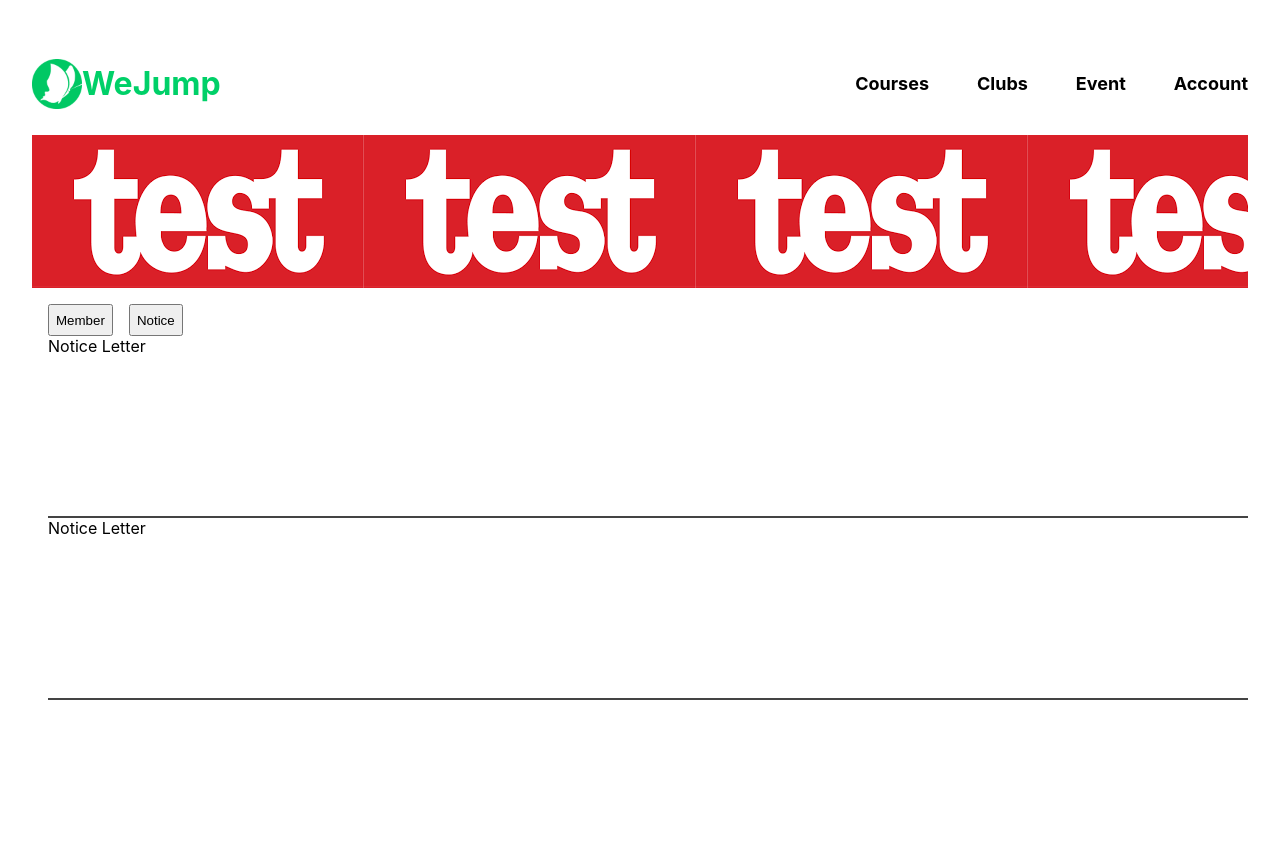
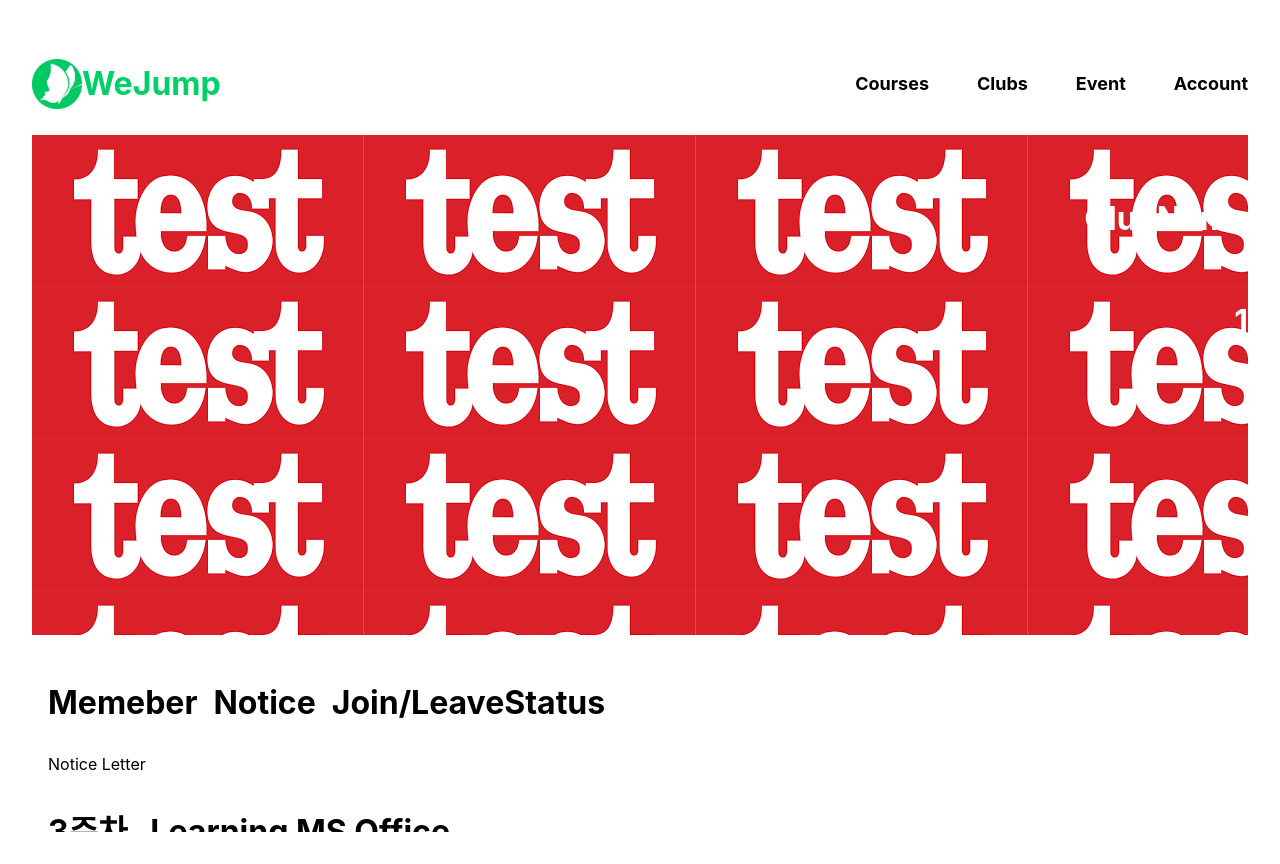
Before and after one commit to krokerdile/weJump_Fe, a React (Vite) app: page /weJump_Fe/Clubs/1 in a window 1280 px wide. Built offline with nearby package versions, Linux system fonts and the light colour scheme.

Commit message:
fix: 클럽 관련 컴포넌트 수정

```diff
--- /dev/null
+++ b/src/components/Club/ClubJoinLeaveStatus.jsx
@@ -0,0 +1,9 @@
+const ClubJoinLeaveStatus = () => {
+  return (
+    <>
+      <div></div>
+    </>
+  );
+};
+
+export default ClubJoinLeaveStatus;
--- a/src/pages/clubs/ClubMember.jsx
+++ b/src/components/Club/ClubMember.jsx
@@ -1,4 +1,4 @@
-import MemberLogo from "../../components/clubs/MemberLogo";
+import MemberLogo from "@components/Club/MemberLogo";
 import styled from "styled-components";
 
 const ClubMember = () => {
--- a/src/pages/clubs/ClubNotice.jsx
+++ b/src/components/Club/ClubNotice.jsx
@@ -1,5 +1,5 @@
 import styled from "styled-components";
-import NoticeBox from "../../components/clubs/NoticeBox";
+import NoticeBox from "@components/Club/NoticeBox";
 
 const ClubNotice = () => {
   const mockData = [
--- /dev/null
+++ b/src/components/Club/ClubTab.jsx
@@ -0,0 +1,27 @@
+import styled from "styled-components";
+import Text from "@components/common/Text";
+import useClubTabStore from "@store/useClubTabStore";
+
+const ClubTab = () => {
+  const { setClubTabStatus } = useClubTabStore();
+
+  const handleTabStatus = (status) => {
+    setClubTabStatus(status);
+  };
+  return (
+    <TabBox>
+      <Text text="Memeber" onClick={() => handleTabStatus("Member")} fontSize="headline1" fontWeight="headline1" color="black" />
+      <Text text="Notice" onClick={() => handleTabStatus("Notice")} fontSize="headline1" fontWeight="headline1" color="black" />
+      <Text text="Join/LeaveStatus" onClick={() => handleTabStatus("JoinLeaveStatus")} fontSize="headline1" fontWeight="headline1" color="black" />
+    </TabBox>
+  );
+};
+
+export default ClubTab;
+
+const TabBox = styled.div`
+  display: flex;
+  flex-direction: row;
+  align-items: left;
+  gap: 1rem;
+`;
--- a/src/components/clubs/MemberLogo.jsx
+++ b/src/components/Club/MemberLogo.jsx
@@ -1,11 +1,11 @@
 import styled from "styled-components";
-import Text from "../common/Text";
+import Text from "@components/common/Text";
 
 const MemberLogo = () => {
   return (
     <Member>
       <Icon src="/assets/image/Logo.png" />
-      <Text>Member</Text>
+      <Text text="member name" fontSize="bodycopy" fontWeight="bodycopy" color="black" />
     </Member>
   );
 };
--- a/src/components/clubs/NoticeBox.jsx
+++ b/src/components/Club/NoticeBox.jsx
@@ -1,15 +1,15 @@
 import styled from "styled-components";
-import Text from "../common/Text";
+import Text from "@components/common/Text";
 
 const NoticeBox = ({ title, text, user, date }) => {
   return (
     <BoxWrapper>
       <div>Notice Letter</div>
-      <Text>{title}</Text>
-      <Text>{text}</Text>
+      <Text text={title} fontSize="headline1" fontWeight="headline1" color="black" />
+      <Text text={text} fontSize="bodycopy" fontWeight="bodycopy" color="black" />
       <BoxFooter>
-        <Text>{user}</Text>
-        <Text>{date}</Text>
+        <Text text={user} fontSize="bodycopy" fontWeight="bodycopy" color="grey-2" />
+        <Text text={date} fontSize="bodycopy" fontWeight="bodycopy" color="grey-2" />
       </BoxFooter>
       <Divider />
     </BoxWrapper>
@@ -21,7 +21,6 @@ export default NoticeBox;
 const BoxWrapper = styled.div`
   display: flex;
   flex-direction: column;
-  gap: 1rem;
   width: 100%;
   text-align: left;
 `;
--- a/src/components/clubs/ClubTab.jsx
+++ /dev/null
@@ -1,27 +0,0 @@
-import styled from "styled-components";
-import Text from "@components/common/Text";
-import useClubTabStore from "@store/useClubTabStore";
-
-const ClubTab = () => {
-  const { setClubTabStatus, clubTabStatus } = useClubTabStore();
-
-  const handleTabStatus = (status) => {
-    setClubTabStatus(status);
-  };
-  return (
-    <TabBox>
-      <button onClick={() => handleTabStatus("Member")}>Member</button>
-      <button onClick={() => handleTabStatus("Notice")}>Notice</button>
-      <Text>{clubTabStatus}</Text>
-    </TabBox>
-  );
-};
-
-export default ClubTab;
-
-const TabBox = styled.div`
-  display: flex;
-  flex-direction: row;
-  align-items: left;
-  gap: 1rem;
-`;
--- a/src/components/common/ListCard.jsx
+++ b/src/components/common/ListCard.jsx
@@ -6,8 +6,7 @@ const ListCard = (props) => {
     <CardWrapper onClick={props.onClick}>
       <CardCover src={props.img} alt="no" />
       <CardFooter>
-        <Text>{props.clubName}</Text>
-        <Text>{props.index}</Text>
+        <Text text={props.clubName} fontSize="headline1" fontWeight="headline1" color="black" />
       </CardFooter>
     </CardWrapper>
   );
@@ -16,8 +15,9 @@ const ListCard = (props) => {
 export default ListCard;
 
 const CardWrapper = styled.div`
-  width: 14rem;
-  height: 14rem;
+  width: 20.8125rem;
+  height: 22.5rem;
+  flex-shrink: 0;
   border: solid 1px black;
   border-radius: 1rem;
 `;
@@ -31,7 +31,9 @@ const CardFooter = styled.div`
 `;
 
 const CardCover = styled.img`
-  width: 14rem;
-  height: 7rem;
-  border-radius: 1rem 1rem 0 0;
+  width: 333px;
+  height: 183px;
+  flex-shrink: 0;
+  border-radius: 10px 10px 0px 0px;
+  background: url(<path-to-image>), lightgray 50% / cover no-repeat;
 `;
--- a/src/components/common/Text.jsx
+++ b/src/components/common/Text.jsx
@@ -15,4 +15,5 @@ const TextLine = styled.p`
   font-weight: ${(props) => props.theme.fontWeight[props.fontWeight]};
   color: ${(props) => props.theme.color[props.color]};
   text-decoration: none;
+  padding: 0;
 `;
--- a/src/pages/clubs/ClubDetail.jsx
+++ b/src/pages/clubs/ClubDetail.jsx
@@ -2,14 +2,16 @@ import { useParams } from "react-router-dom";
 import styled from "styled-components";
 import Text from "@components/common/Text";
 import test from "/assets/image/test.png";
-import ClubTab from "@components/clubs/ClubTab";
+import ClubTab from "@components/Club/ClubTab";
 import useClubTabStore from "@store/useClubTabStore";
-import ClubNotice from "./ClubNotice";
-import ClubMember from "./ClubMember";
+import ClubNotice from "@components/Club/ClubNotice";
+import ClubMember from "@components/Club/ClubMember";
+import ClubJoinLeaveStatus from "@components/Club/ClubJoinLeaveStatus";
 
 const tabComponent = {
   Notice: ClubNotice,
   Member: ClubMember,
+  JoinLeaveStatus: ClubJoinLeaveStatus,
 };
 
 const getBodyByStatus = (clubTabStatus) => {
@@ -25,6 +27,8 @@ const ClubDetail = () => {
       <Banner>
         <BannerBox>
           <Text>Club Name: {clubId}</Text>
+          <Text text="ClubName" fontSize="headline1" fontWeight="headline1" color="white" />
+          <Text text={clubId} fontSize="headline1" fontWeight="headline1" color="white" />
           <Text>Hello</Text>
         </BannerBox>
       </Banner>
@@ -40,17 +44,19 @@ export default ClubDetail;
 
 const Banner = styled.div`
   width: 100%;
-  height: 30%;
+  height: 31.25rem;
   display: flex;
-  flex-direction: row;
-  align-items: flex-end;
-  -webkit-align-items: flex-end;
+  flex-direction: column;
   background-image: url(${test});
 `;
 
 const BannerBox = styled.div`
   width: 100%;
-  height: 10%;
+  height: 31.25rem;
+  z-index: 999;
+  display: flex;
+  flex-direction: column;
+  align-items: flex-end;
 `;
 
 const ClubMainBox = styled.div`
--- a/src/pages/clubs/Clubs.jsx
+++ b/src/pages/clubs/Clubs.jsx
@@ -23,7 +23,7 @@ const Clubs = () => {
         {clubList &&
           clubList.map((club, index) => (
             <>
-              <ListCard onClick={() => handleDetail(club.id)} key={index} clubName={club.name} index={index} img={club.img} />
+              <ListCard onClick={() => handleDetail(club.id)} key={index} clubName={club.name} img={club.img} />
             </>
           ))}
       </ClubListWrapper>
@@ -33,7 +33,7 @@ const Clubs = () => {
         {clubList &&
           clubList.map((club, index) => (
             <>
-              <ListCard key={index} clubName={club.name} index={index} img={club.img} />
+              <ListCard key={index} clubName={club.name} img={club.img} />
             </>
           ))}
       </ClubListWrapper>
```
